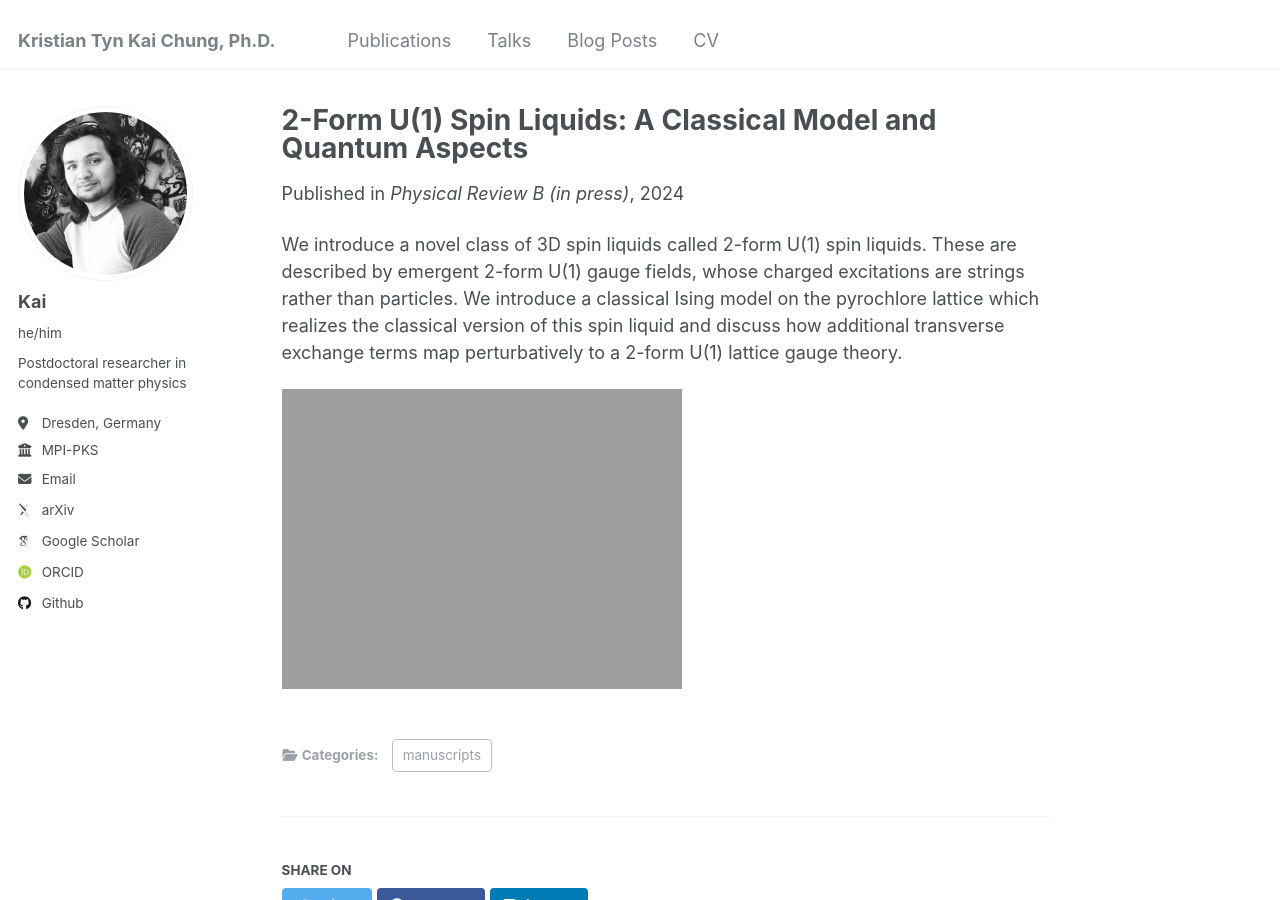
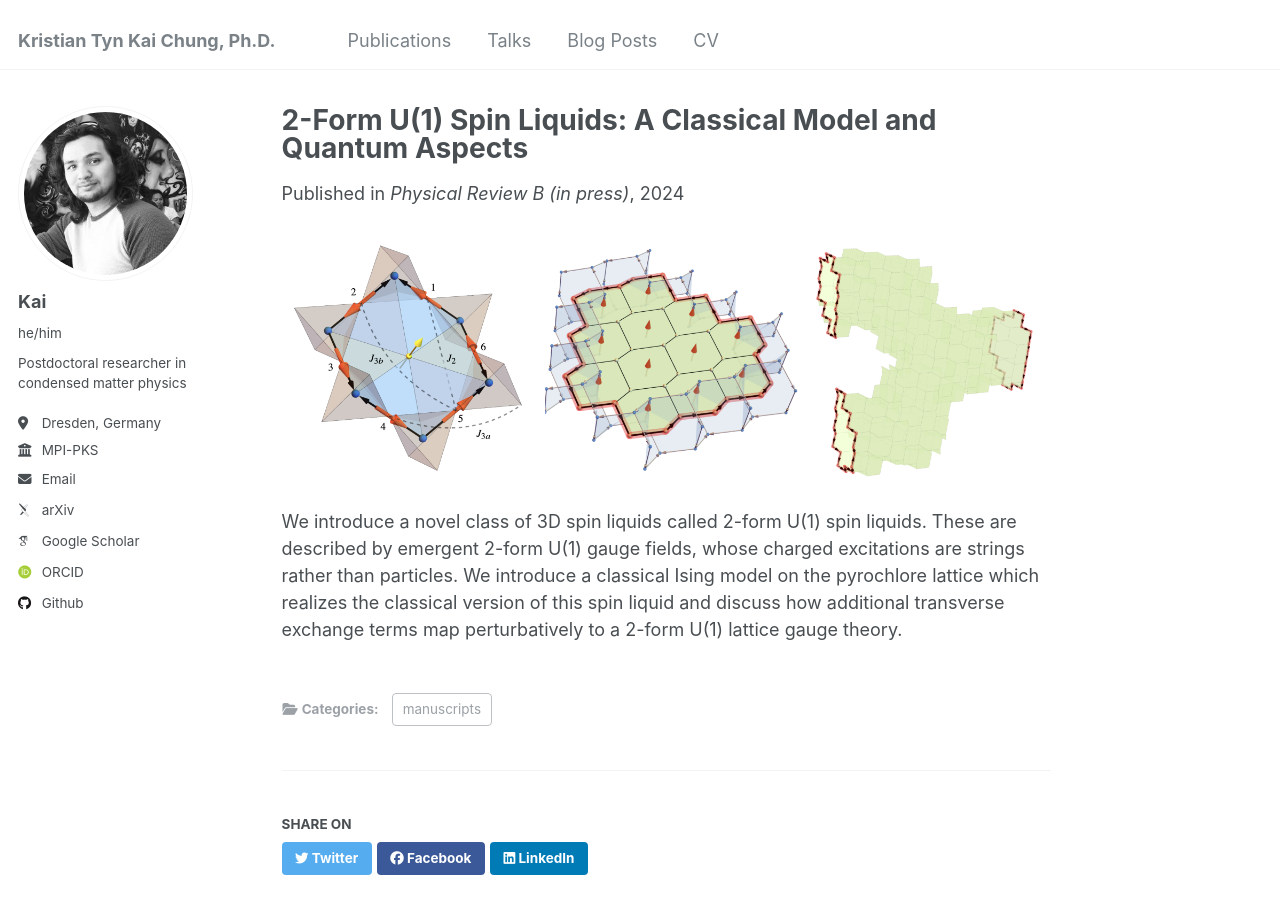
Before and after one commit to ktchung-p/ktchung-p.github.io, a Jekyll site: the page built from _publications/2024-2-form-spin-liquids.md, in a window 1280 px wide and 900 px high. Built offline with Jekyll 4.4.1, drawn with Linux system fonts in a browser that asks for light colours; some web fonts are replaced.

Commit message:
testing pictures

```diff
--- a/_publications/2024-2-form-spin-liquids.md
+++ b/_publications/2024-2-form-spin-liquids.md
@@ -11,6 +11,7 @@ paperurl: 'https://arxiv.org/abs/2310.17607'
 #citation: 'Your Name, You. (2009). &quot;Paper Title Number 1.&quot; <i>Journal 1</i>. 1(1).'
 ---
 
+![some pictures from the paper](https://ktchung-p.github.io/images/2-form-figures.png)
+
+
 We introduce a novel class of 3D spin liquids called 2-form U(1) spin liquids. These are described by emergent 2-form U(1) gauge fields, whose charged excitations are strings rather than particles. We introduce a classical Ising model on the pyrochlore lattice which realizes the classical version of this spin liquid and discuss how additional transverse exchange terms map perturbatively to a 2-form U(1) lattice gauge theory.
-
-![some pictures from the paper](https://ktchung-p.github.io/images/2-form-figure.png)
```
Also changed, not shown: _publications/2024-Higgs_Boundaries.md (+0 -1 lines).
